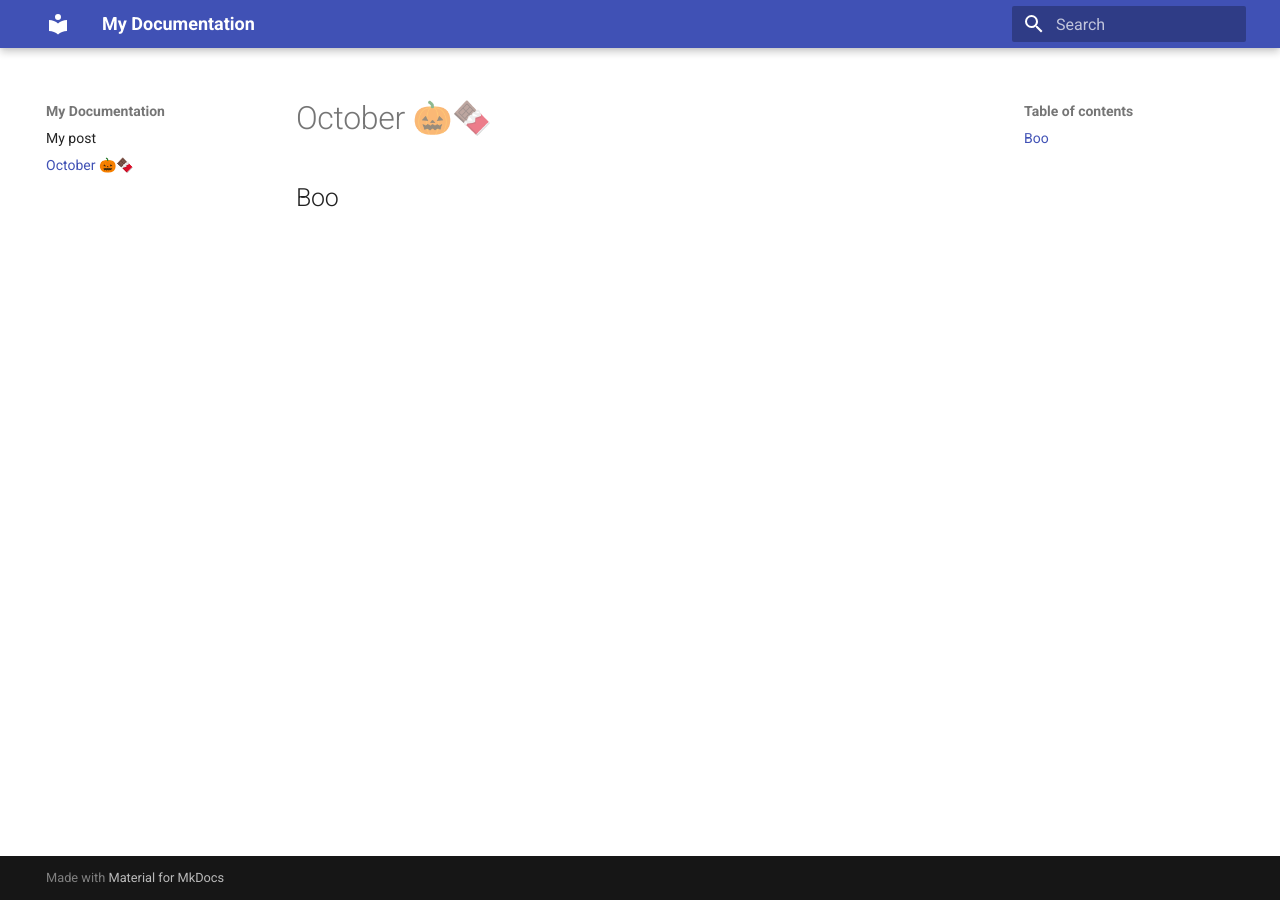
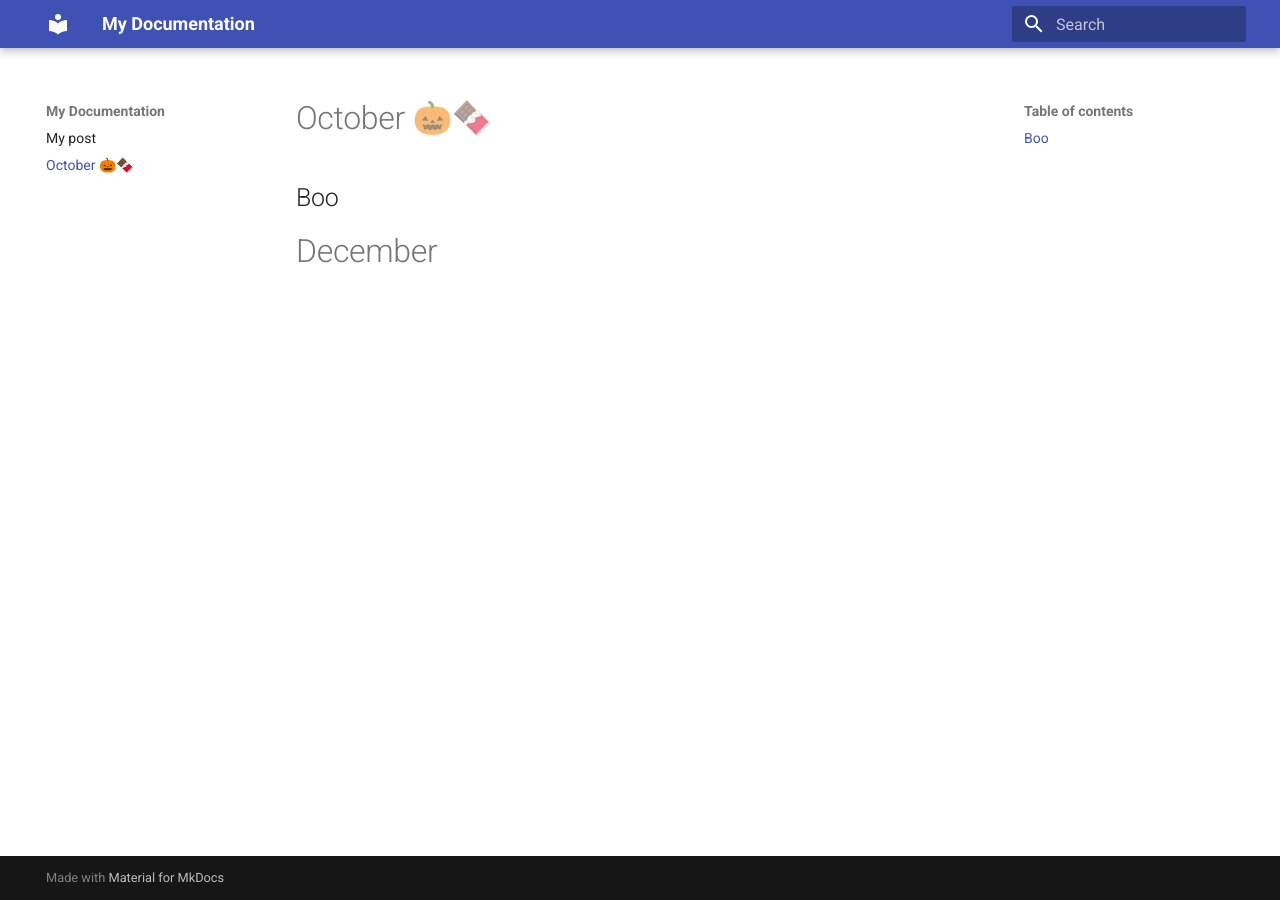
Before and after one commit to Code-dot-mil/two-steps-eval, an MkDocs documentation site: the page built from docs/test.md, in a window 1280 px wide. Built offline with MkDocs 1.6.1 and Material for MkDocs 9.7.7, drawn with Linux system fonts in a browser that asks for light colours.

Commit message:
Add change

```diff
--- a/docs/test.md
+++ b/docs/test.md
@@ -1,2 +1,3 @@
 # October 🎃🍫
 ## Boo
+# December
```
